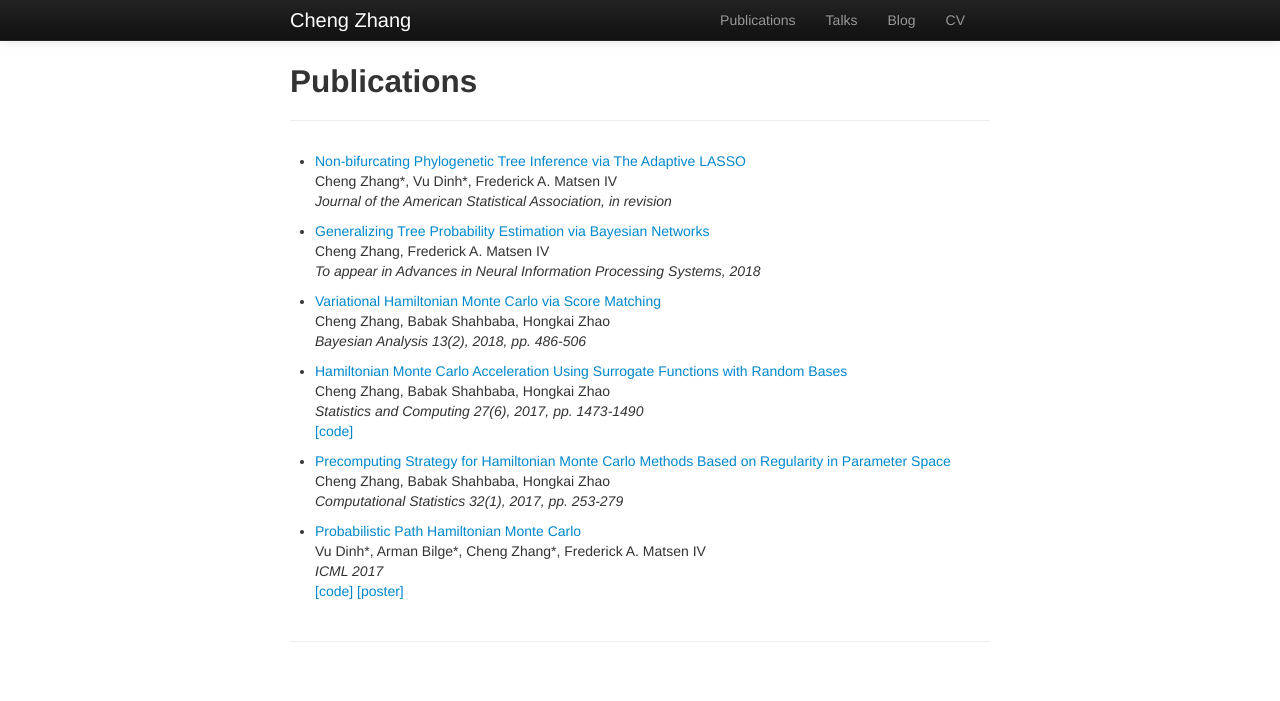
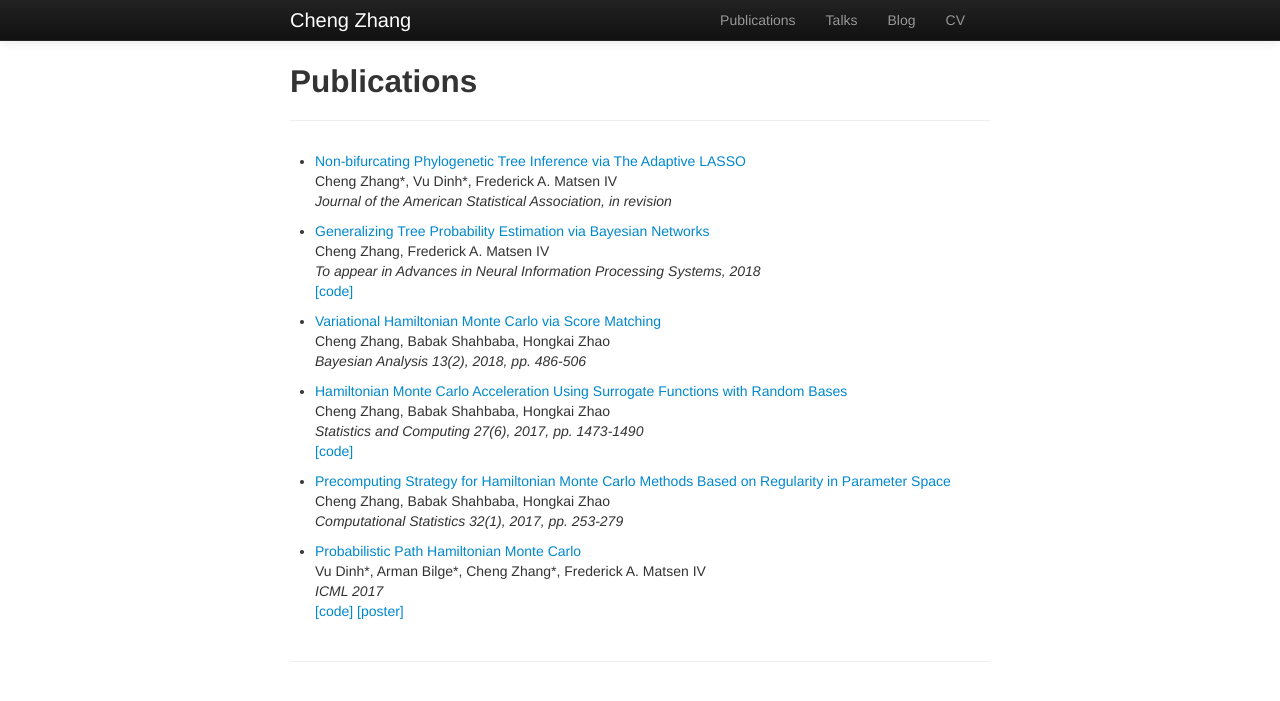
Before and after one commit to zcrabbit/zcrabbit.github.io, a Jekyll site: the page built from pages/publications.md, in a window 1280 px wide. Shown: the top 701 px of the page. Built offline with Jekyll 4.4.1, drawn with Linux system fonts in a browser that asks for light colours.

Commit message:
Added sbn code

```diff
--- a/pages/publications.md
+++ b/pages/publications.md
@@ -10,6 +10,7 @@ _Journal of the American Statistical Association, in revision_
 - [Generalizing Tree Probability Estimation via Bayesian Networks](https://arxiv.org/abs/1805.07834)
 Cheng Zhang, Frederick A. Matsen IV
 _To appear in Advances in Neural Information Processing Systems, 2018_
+[[code]](https://github.com/zcrabbit/sbn)
 
 - [Variational Hamiltonian Monte Carlo via Score Matching](https://projecteuclid.org/download/pdfview_1/euclid.ba/1500948232)
 Cheng Zhang, Babak Shahbaba, Hongkai Zhao
```
